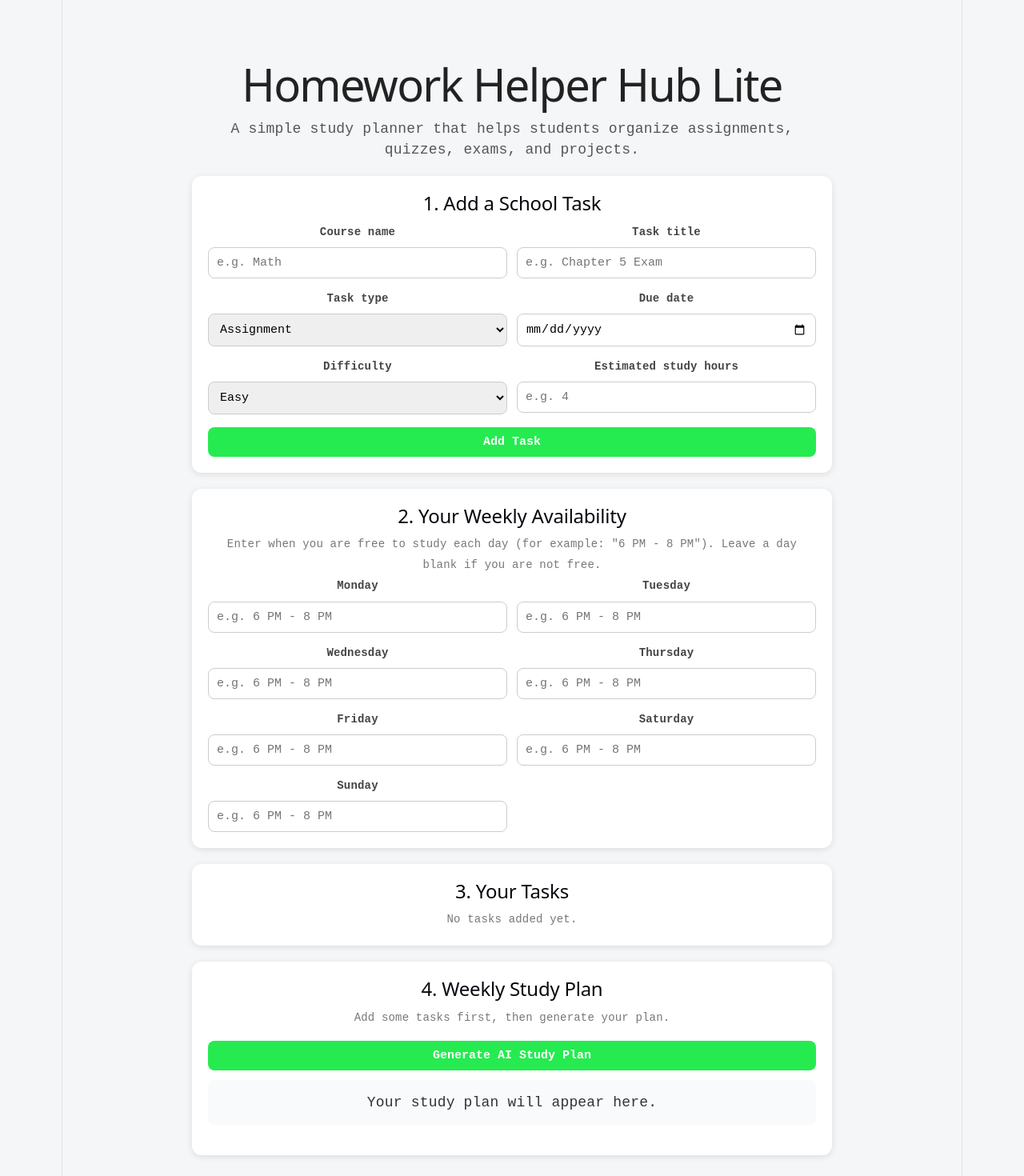
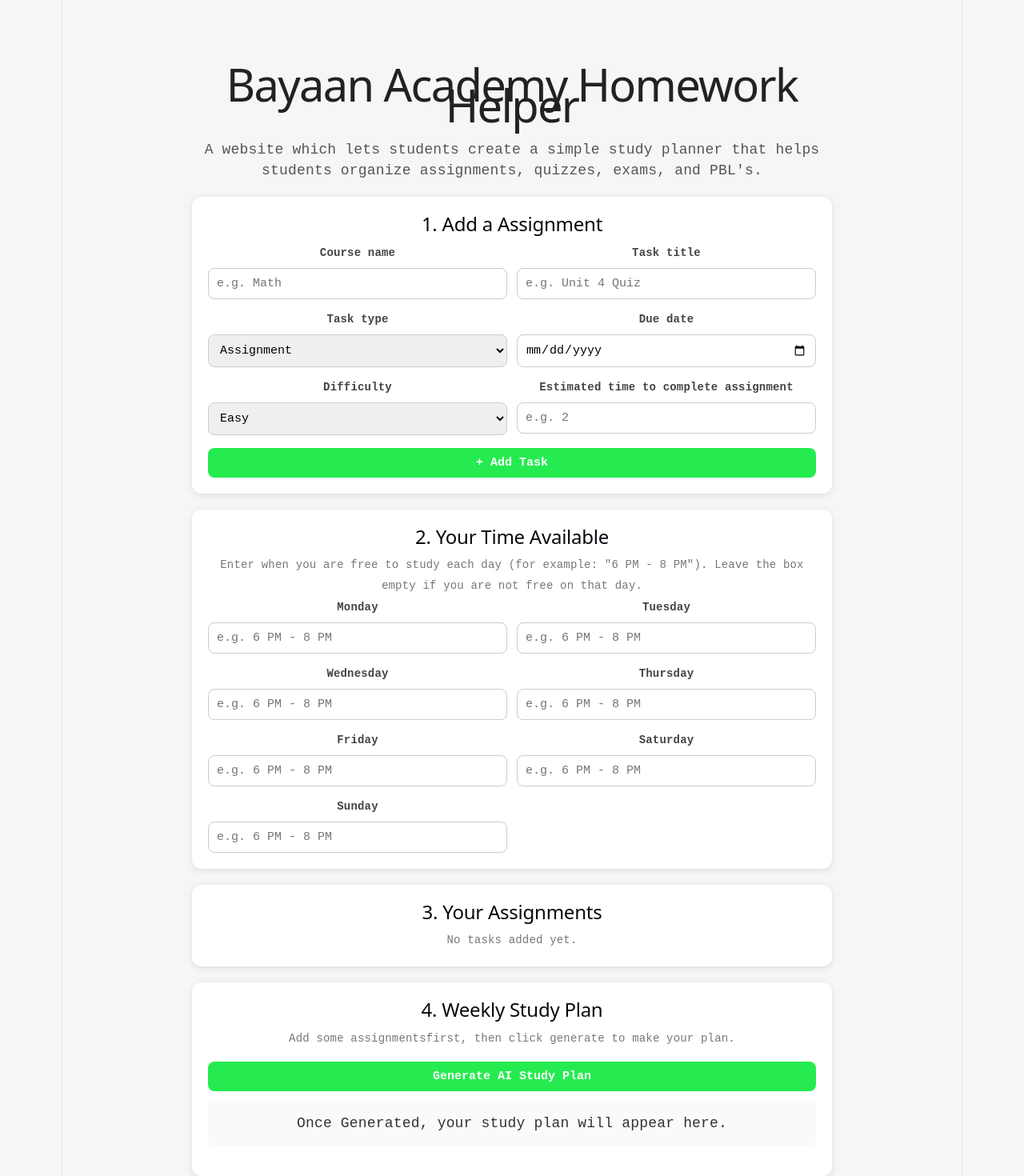
Before and after one commit to ModwareX/-Homework-Helper-Hub-Lite-AI-Study-Planner, a React (Vite) app: page / in a window 1280 px wide. Shown: the top 1470 px of the page at 80% size. Built offline with nearby package versions, Linux system fonts and the light colour scheme.

Commit message:
Better Text

```diff
--- a/src/App.jsx
+++ b/src/App.jsx
@@ -150,17 +150,17 @@ function App() {
 
   return (
     <div className="app">
-      <h1>Homework Helper Hub Lite</h1>
+      <h1>Bayaan Academy Homework Helper</h1>
 
       <br />
 
       <p className="subtitle">
-        A simple study planner that helps students organize assignments,
-        quizzes, exams, and projects.
+        A website which lets students create a simple study planner that helps students organize assignments,
+        quizzes, exams, and PBL's.
       </p>
 
       <section className="card">
-        <h2>1. Add a School Task</h2>
+        <h2>1. Add a Assignment</h2>
 
         <div className="form-grid">
           <label>
@@ -175,7 +175,7 @@ function App() {
           <label>
             Task title
             <input
-              placeholder="e.g. Chapter 5 Exam"
+              placeholder="e.g. Unit 4 Quiz"
               value={title}
               onChange={(event) => setTitle(event.target.value)}
             />
@@ -190,7 +190,7 @@ function App() {
               <option>Assignment</option>
               <option>Quiz</option>
               <option>Exam</option>
-              <option>Project</option>
+              <option>PBL</option>
             </select>
           </label>
 
@@ -209,18 +209,20 @@ function App() {
               value={difficulty}
               onChange={(event) => setDifficulty(event.target.value)}
             >
+              <option>Super easy</option>
               <option>Easy</option>
               <option>Medium</option>
               <option>Hard</option>
+              <option>Super Hard</option>
             </select>
           </label>
 
           <label>
-            Estimated study hours
+            Estimated time to complete assignment
             <input
               type="number"
               min="0"
-              placeholder="e.g. 4"
+              placeholder="e.g. 2"
               value={estimatedHours}
               onChange={(event) => setEstimatedHours(event.target.value)}
             />
@@ -230,16 +232,16 @@ function App() {
         {error && <p className="error">{error}</p>}
 
         <button className="primary" onClick={addTask}>
-          Add Task
+          + Add Task
         </button>
       </section>
 
       <section className="card">
-        <h2>2. Your Weekly Availability</h2>
+        <h2>2. Your Time Available</h2>
 
         <p className="hint">
           Enter when you are free to study each day (for example: "6 PM - 8 PM").
-          Leave a day blank if you are not free.
+          Leave the box empty if you are not free on that day.
         </p>
 
         <div className="availability-grid">
@@ -259,7 +261,7 @@ function App() {
       </section>
 
       <section className="card">
-        <h2>3. Your Tasks</h2>
+        <h2>3. Your Assignments</h2>
 
         {tasks.length === 0 ? (
           <p className="hint">No tasks added yet.</p>
@@ -317,7 +319,7 @@ function App() {
         <p className="hint">
           {pendingCount > 0
             ? `${pendingCount} task(s) to plan. Click below to create your weekly schedule.`
-            : "Add some tasks first, then generate your plan."}
+            : "Add some assignmentsfirst, then click generate to make your plan."}
         </p>
 
         <button
@@ -329,7 +331,7 @@ function App() {
         </button>
 
         <pre className="study-plan">
-          {studyPlan || "Your study plan will appear here."}
+          {studyPlan || "Once Generated, your study plan will appear here."}
         </pre>
       </section>
     </div>
```
